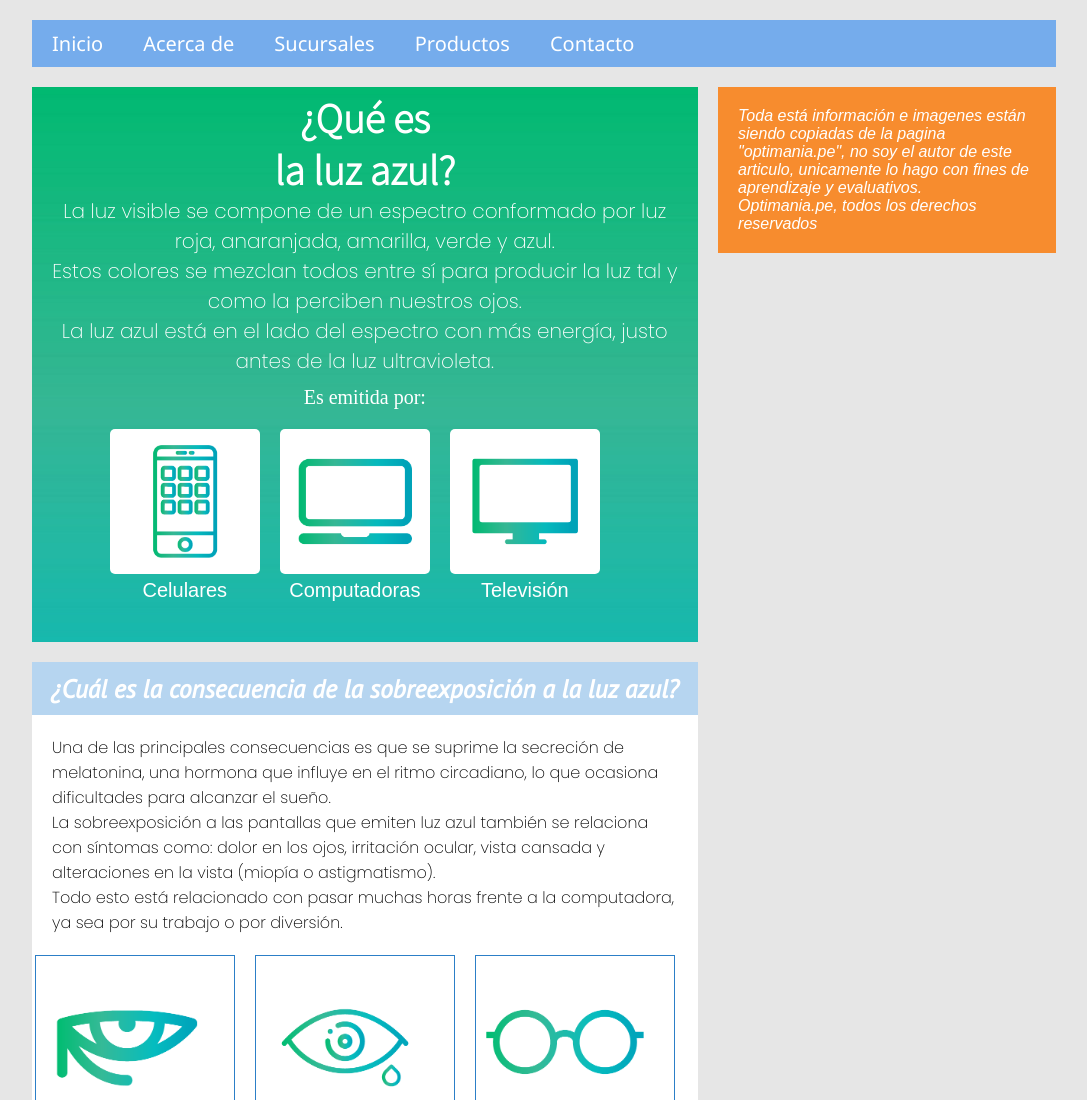
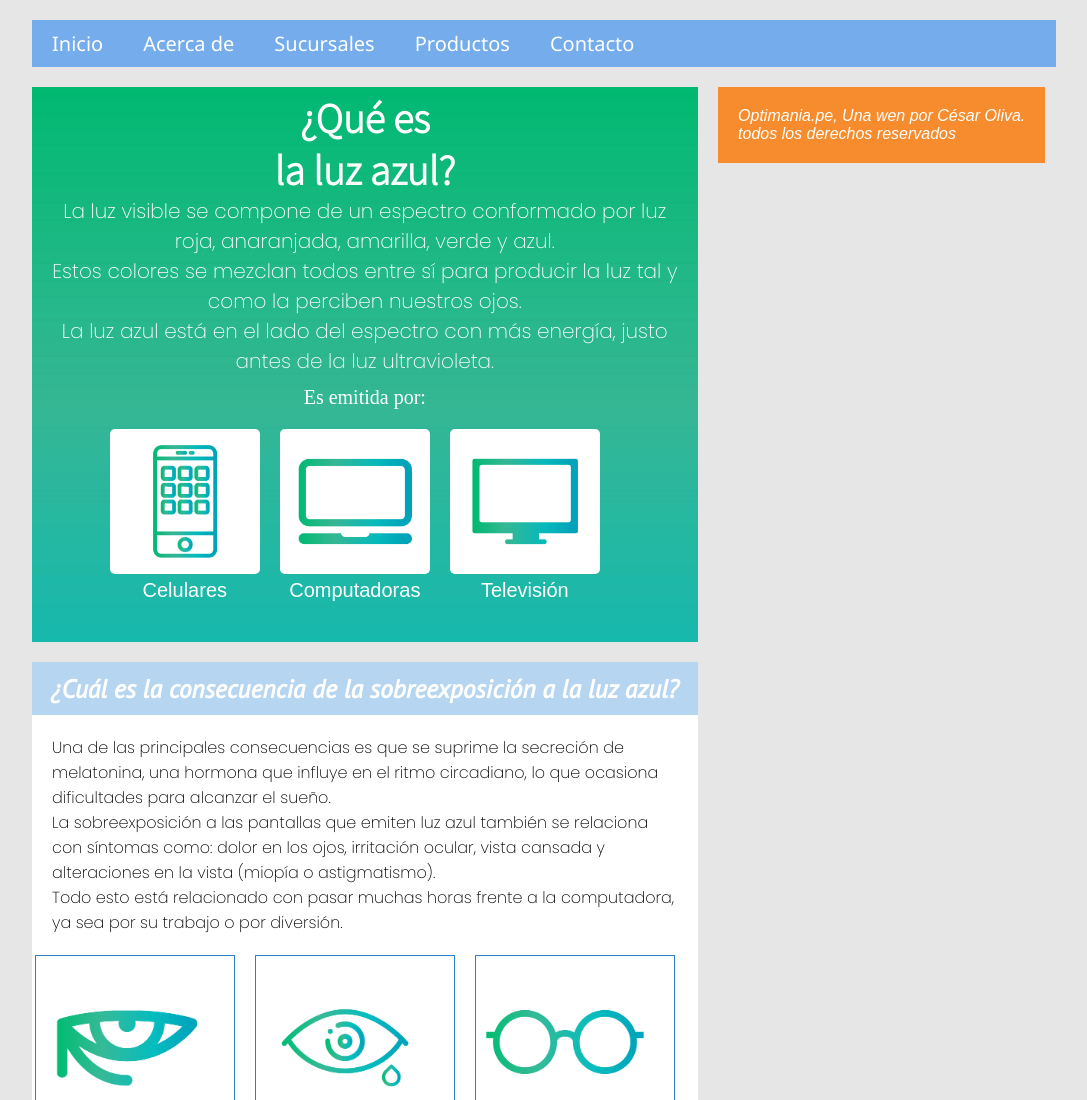
Before and after one commit to CesarOliva/Optimania, a plain HTML site: page index.html in a window 1280 px wide. Shown: the top 1100 px of the page, without its empty margins (96-1183 px from the left). Drawn offline with nearby package versions, Linux system fonts and the light colour scheme.

Commit message:
Update index.html

```diff
--- a/index.html
+++ b/index.html
@@ -195,10 +195,7 @@
 
     <section class="left">
         <aside class="aside">
-            <i class="derechos">Toda está información e imagenes están siendo copiadas de la pagina
-            "<a target="_blanck" href="https://www.optimania.pe/">optimania.pe</a>", no soy el
-            autor de este articulo, unicamente lo hago con fines de aprendizaje y evaluativos.<br>
-            Optimania.pe, todos los derechos reservados</i>
+            <i class="derechos">Optimania.pe, Una wen por César Oliva.<br>todos los derechos reservados</i>
         </aside>
     </section>
 
```
